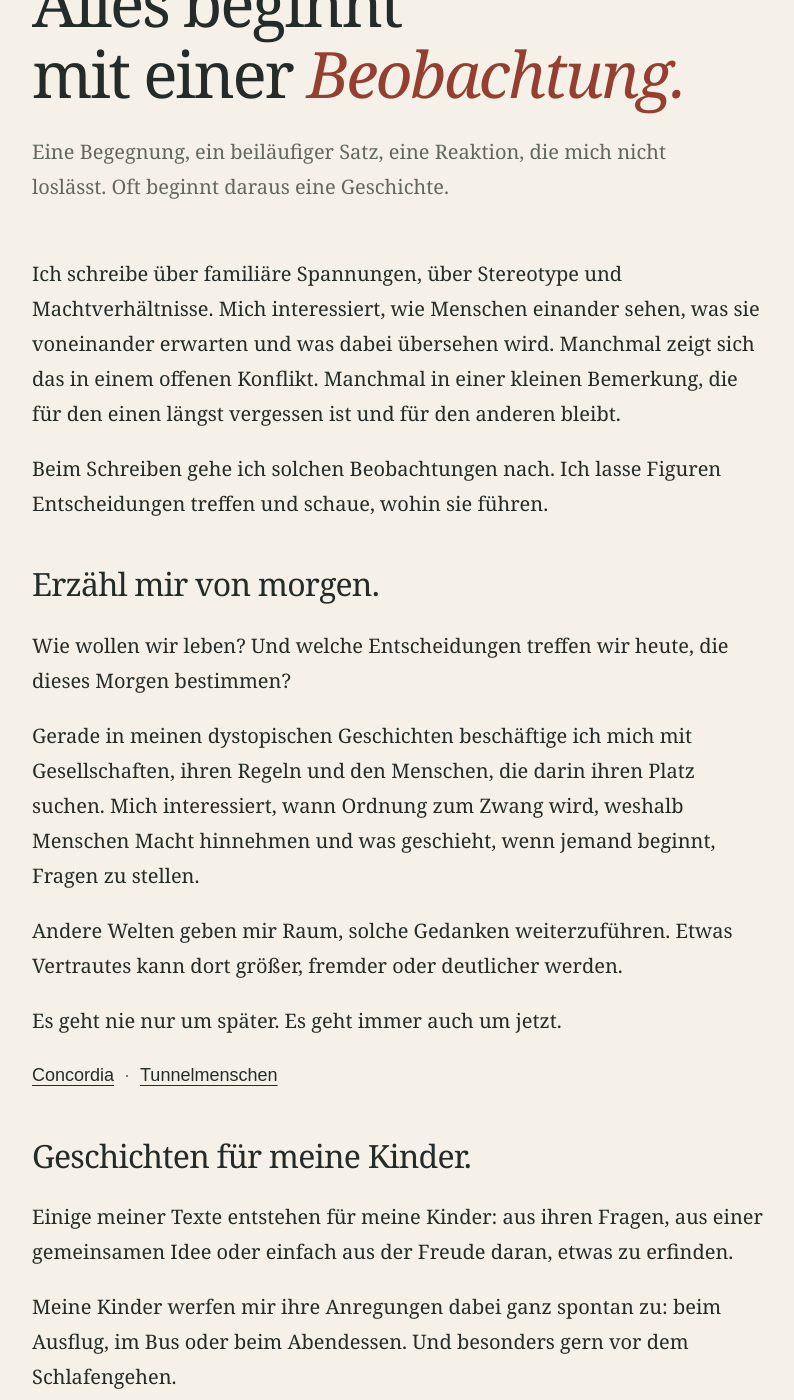
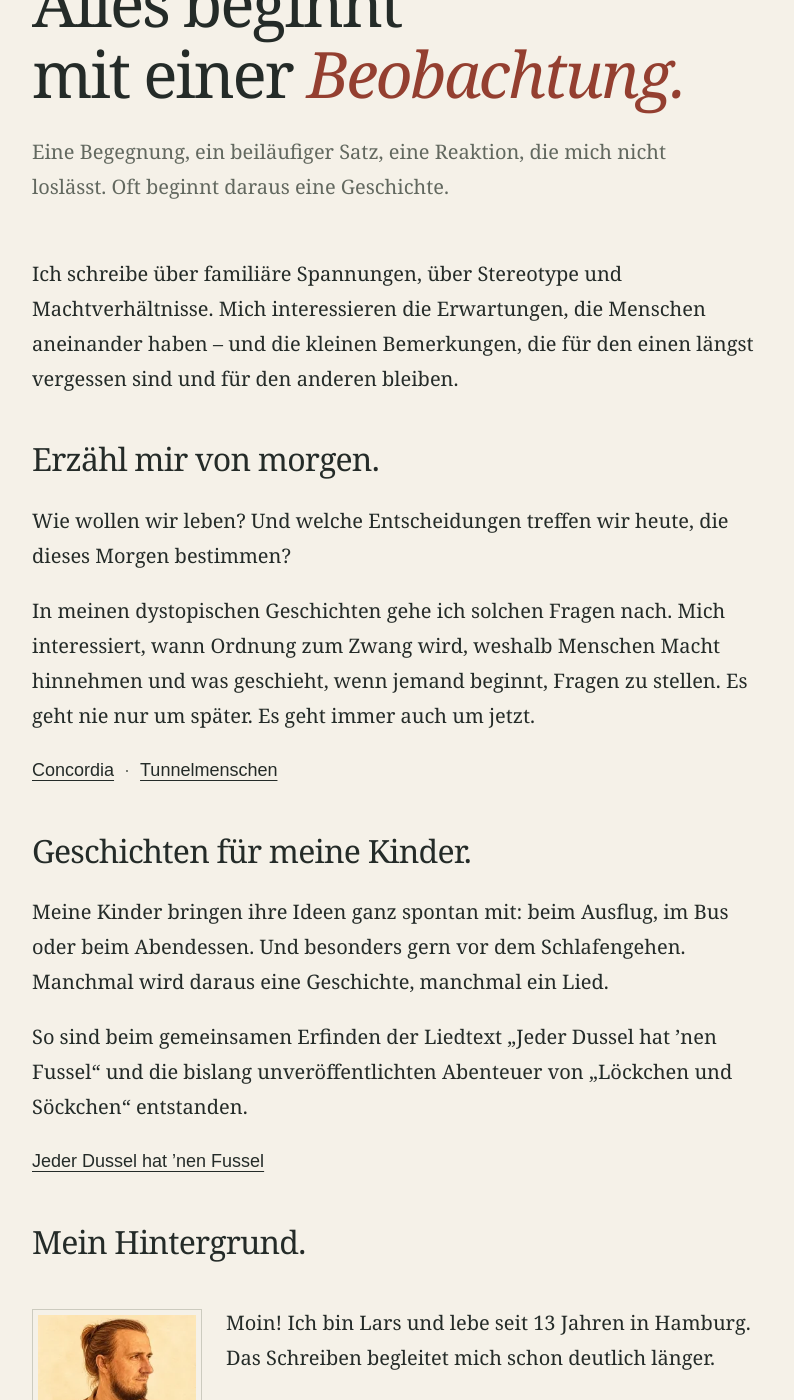
Before and after one commit to LarsLWO/website, a Jekyll site: the page built from ueber-mich.html, in a window 1280 px wide and 1400 px high, scrolled down 242 px. Shown: the whole window, without its empty margins (18-812 px from the left). Built offline with Jekyll 4.4.1, drawn with Linux system fonts in a browser that asks for light colours; some of the changed text lies outside the part shown.

Commit message:
Shorten about page with approved author copy

```diff
--- a/ueber-mich.html
+++ b/ueber-mich.html
@@ -16,25 +16,20 @@ description: "Ich bin Lars Wollny. Ich schreibe über familiäre Spannungen, Ste
 
   <div class="about-body">
     <section class="about-section" aria-label="Mein Schreiben">
-      <p>Ich schreibe über familiäre Spannungen, über Stereotype und Machtverhältnisse. Mich interessiert, wie Menschen einander sehen, was sie voneinander erwarten und was dabei übersehen wird. Manchmal zeigt sich das in einem offenen Konflikt. Manchmal in einer kleinen Bemerkung, die für den einen längst vergessen ist und für den anderen bleibt.</p>
-      <p>Beim Schreiben gehe ich solchen Beobachtungen nach. Ich lasse Figuren Entscheidungen treffen und schaue, wohin sie führen.</p>
+      <p>Ich schreibe über familiäre Spannungen, über Stereotype und Machtverhältnisse. Mich interessieren die Erwartungen, die Menschen aneinander haben – und die kleinen Bemerkungen, die für den einen längst vergessen sind und für den anderen bleiben.</p>
     </section>
 
     <section class="about-section" aria-labelledby="morgen">
       <h2 id="morgen">Erzähl mir von morgen.</h2>
       <p>Wie wollen wir leben? Und welche Entscheidungen treffen wir heute, die dieses Morgen bestimmen?</p>
-      <p>Gerade in meinen dystopischen Geschichten beschäftige ich mich mit Gesellschaften, ihren Regeln und den Menschen, die darin ihren Platz suchen. Mich interessiert, wann Ordnung zum Zwang wird, weshalb Menschen Macht hinnehmen und was geschieht, wenn jemand beginnt, Fragen zu stellen.</p>
-      <p>Andere Welten geben mir Raum, solche Gedanken weiterzuführen. Etwas Vertrautes kann dort größer, fremder oder deutlicher werden.</p>
-      <p>Es geht nie nur um später. Es geht immer auch um jetzt.</p>
+      <p>In meinen dystopischen Geschichten gehe ich solchen Fragen nach. Mich interessiert, wann Ordnung zum Zwang wird, weshalb Menschen Macht hinnehmen und was geschieht, wenn jemand beginnt, Fragen zu stellen. Es geht nie nur um später. Es geht immer auch um jetzt.</p>
       {% include tagged-text-links.html tag='Gesellschaft' label='Texte über Gesellschaft' %}
     </section>
 
     <section class="about-section" aria-labelledby="kinder">
       <h2 id="kinder">Geschichten für meine Kinder.</h2>
-      <p>Einige meiner Texte entstehen für meine Kinder: aus ihren Fragen, aus einer gemeinsamen Idee oder einfach aus der Freude daran, etwas zu erfinden.</p>
-      <p>Meine Kinder werfen mir ihre Anregungen dabei ganz spontan zu: beim Ausflug, im Bus oder beim Abendessen. Und besonders gern vor dem Schlafengehen.</p>
-      <p>So sind auch der Liedtext „Jeder Dussel hat ’nen Fussel“ und die Abenteuergeschichten rund um „Löckchen und Söckchen“ (bislang unveröffentlicht) entstanden.</p>
-      <p>Andere Texte schreibe ich, um eigenen Fragen nachzugehen. Beides gehört für mich zusammen.</p>
+      <p>Meine Kinder bringen ihre Ideen ganz spontan mit: beim Ausflug, im Bus oder beim Abendessen. Und besonders gern vor dem Schlafengehen. Manchmal wird daraus eine Geschichte, manchmal ein Lied.</p>
+      <p>So sind beim gemeinsamen Erfinden der Liedtext „Jeder Dussel hat ’nen Fussel“ und die bislang unveröffentlichten Abenteuer von „Löckchen und Söckchen“ entstanden.</p>
       {% include tagged-text-links.html tag='Kinder' label='Texte für Kinder' %}
     </section>
 
@@ -43,8 +38,7 @@ description: "Ich bin Lars Wollny. Ich schreibe über familiäre Spannungen, Ste
       <div class="background-copy">
         <figure class="author-portrait"><picture><source type="image/webp" srcset="{{ '/assets/images/optimized/lars-wollny-240.webp' | relative_url }} 240w, {{ '/assets/images/optimized/lars-wollny-480.webp' | relative_url }} 480w" sizes="(max-width: 700px) 120px, 170px"><img src="{{ '/assets/images/lars-wollny-portrait-sepia-web-mirrored.jpeg' | relative_url }}" alt="Sepiazeichnung von Lars Wollny im braunen Poloshirt" width="480" height="640" loading="lazy" decoding="async"></picture></figure>
         <p>Moin! Ich bin Lars und lebe seit {% include elapsed-years.html since=site.data.author.hamburg_since %} Jahren in Hamburg. Das Schreiben begleitet mich schon deutlich länger.</p>
-        <p>Beruflich komme ich aus der IT. Ich habe Webanwendungen entwickelt, digitale Projekte und Produkte begleitet, Entwicklungsteams geführt und Erfahrung in der Beratung zur digitalen Transformation gesammelt. Mich interessiert, wie Dinge zusammenhängen – in digitalen Projekten ebenso wie in Geschichten.</p>
-        <p>Die Neugier auf Menschen und ihre Entscheidungen verbindet für mich beides.</p>
+        <p>Beruflich komme ich aus der IT. Ich habe Webanwendungen entwickelt, digitale Produkte begleitet und Entwicklungsteams geführt. Beim Schreiben beschäftigt mich besonders, was Menschen bewegt und wie sie Entscheidungen treffen.</p>
       </div>
     </section>
 
```
